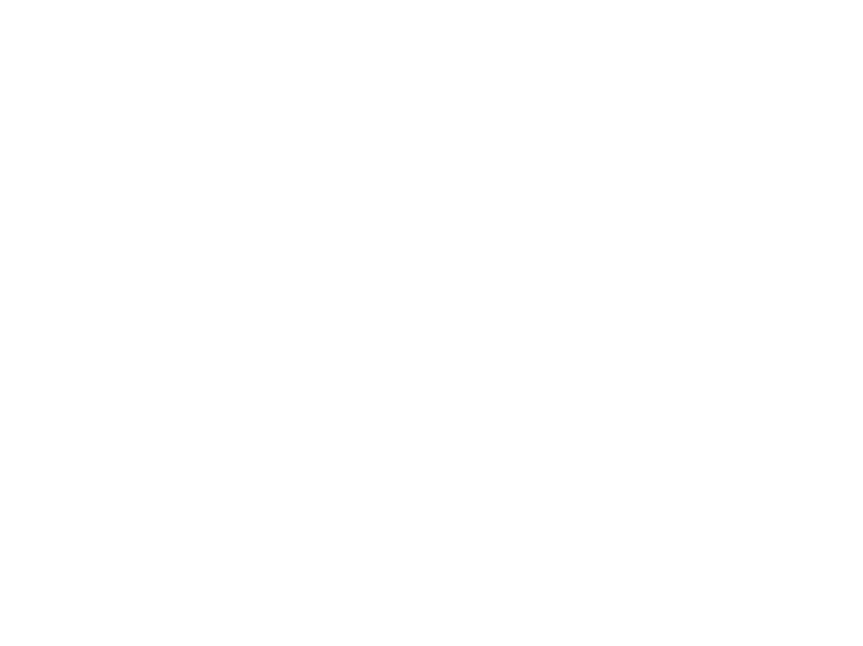
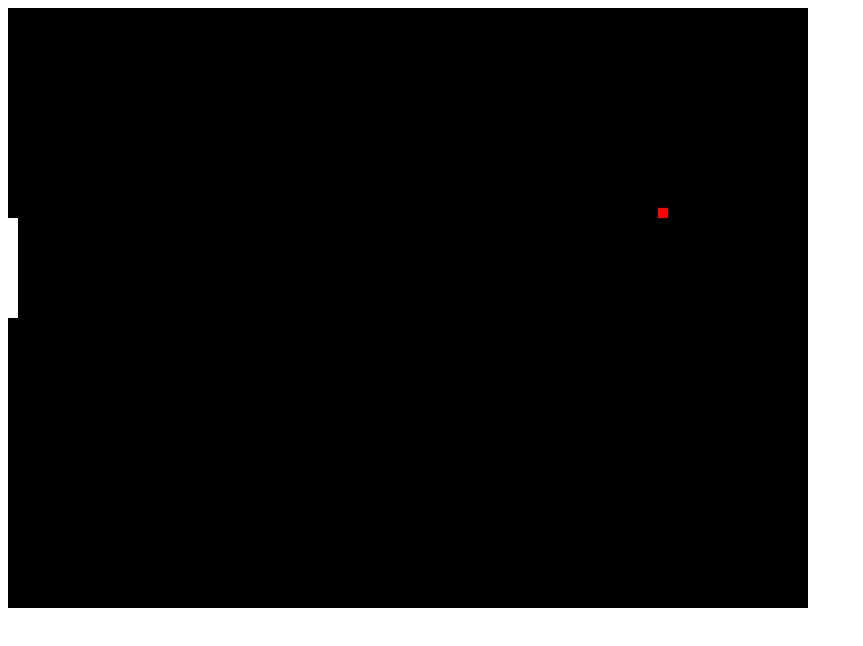
Before and after one commit to hungnm11/Ball-Game, a plain HTML site: page index.html in a window 1280 px wide. Shown: the whole page, without its empty margins (0-863 px from the left). Drawn offline with Linux system fonts and the light colour scheme.

Commit message:
update codes

```diff
--- a/index.html
+++ b/index.html
@@ -2,8 +2,10 @@
 <html>
 <head>
     <title>Game</title>
+
 </head>
 <body>
-
+    <canvas id="gameCanvas" width="800" height="600"></canvas>
+    <script src="js/script.js"></script>
 </body>
 </html>
--- a/js/script.js
+++ b/js/script.js
@@ -0,0 +1,39 @@
+var canvas;
+var canvasContext;
+var ballX = 50;
+var ballSpeedX = 15;
+
+window.onload = function() {
+    canvas = document.getElementById("gameCanvas");
+    canvasContext = canvas.getContext("2d");
+
+    var framesPerSecond = 30;
+    setInterval(function() {
+
+        moveEverything();
+        drawEverything();
+
+    }, 1000/framesPerSecond);
+
+}
+
+function  moveEverything() {
+    ballX = ballX + ballSpeedX;
+    if (ballX < 0) {
+        ballSpeedX = -ballSpeedX;
+    }
+    if (ballX > canvas.width) {
+        ballSpeedX = -ballSpeedX;
+    }
+}
+
+function drawEverything() {
+    colorRect(0,0,canvas.width,canvas.height, "black");
+    colorRect(0,210,10,100,"white");
+    colorRect(ballX,200,10,10,"red");
+}
+
+function colorRect(leftX, topY, width, height, drawColor) {
+    canvasContext.fillStyle = drawColor;
+    canvasContext.fillRect(leftX, topY, width, height);
+}
```
